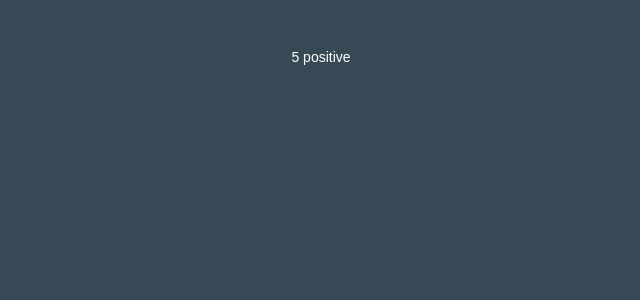
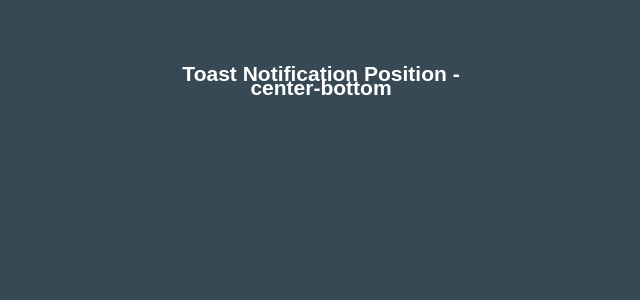
Before and after one commit to meriam-hamdaoui/react-typescript, a React (Create React App) app: page / in a window 1280 px wide. Shown: the top 300 px of the page, without its empty margins (319-959 px from the left). Built offline with nearby package versions, Linux system fonts and the light colour scheme.

Commit message:
template literal

```diff
--- a/src/App.tsx
+++ b/src/App.tsx
@@ -25,6 +25,7 @@ import Private from "./components/auth/Private";
 import Profile from "./components/auth/Profile";
 import { List } from "./components/generic/List";
 import { RandomNumber } from "./components/restriction/RandomNumber";
+import { Toast } from "./components/templateLiterals/Toast";
 
 function App() {
   const personName = {
@@ -104,8 +105,11 @@ function App() {
         onClick={(item) => console.log(item)}
       />*/}
 
-      {/* restriction props */}
-      <RandomNumber value={5} isPositive />
+      {/****************** restriction props *****************
+      <RandomNumber value={5} isPositive />*/}
+
+      {/* template literal  */}
+      <Toast position={"center-bottom"} />
     </div>
   );
 }
--- /dev/null
+++ b/src/components/templateLiterals/Toast.tsx
@@ -0,0 +1,21 @@
+// when we have multiple option to combine we need to use the template literale props
+
+type HorizantalPosition = "left" | "center" | "right";
+type VerticalPosition = "top" | "center" | "bottom";
+
+type ToastPositionProps = {
+  position:
+    | Exclude<`${HorizantalPosition}-${VerticalPosition}`, "center-center">
+    | "center";
+};
+
+/**
+ * the exclude restrict the use of center-center since it's not a css value
+ * Position prop can be one of
+ * "left-center" | "left-top" | "left-bottom" | "center" | "center-top" |
+ * "center-bottom" | "right-center" | "right-top" | "right-bottom"
+ */
+
+export const Toast = ({ position }: ToastPositionProps) => {
+  return <h2>Toast Notification Position - {position}</h2>;
+};
```
